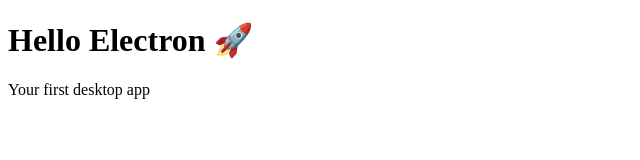
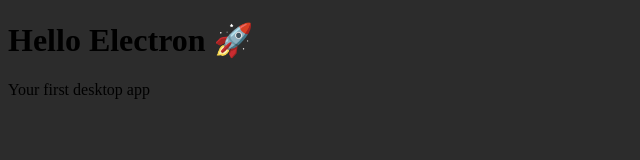
Before and after one commit to ankush-github-11/screen-capturer-electron-app, an Electron app: page src/renderer/index.html in a window 800 px wide. Shown: the whole page, without its empty margins (0-640 px from the left). Drawn offline with Linux system fonts and the light colour scheme.

Commit message:
Adding styles and nodemon

```diff
--- a/package.json
+++ b/package.json
@@ -5,9 +5,10 @@
   "main": "src/main/main.js",
   "type": "module",
   "scripts": {
-    "start": "electron ."
+    "start": "nodemon --watch src --ext js,css,html --exec electron ."
   },
   "devDependencies": {
-    "electron": "^40.2.1"
+    "electron": "^40.2.1",
+    "nodemon": "^3.1.11"
   }
 }
--- a/src/renderer/index.html
+++ b/src/renderer/index.html
@@ -11,6 +11,8 @@
       http-equiv="X-Content-Security-Policy"
       content="default-src 'self'; script-src 'self'"
     />
+    <link rel="stylesheet" href="./styles/styles.css">
+
     <title>Electron App</title>
   </head>
   <body>
--- /dev/null
+++ b/src/renderer/styles/styles.css
@@ -0,0 +1,3 @@
+body{
+    background-color: rgb(44, 44, 44);
+}
```
Also changed, not shown: src/renderer/assets/main-logo.png (added), 1 other file.
